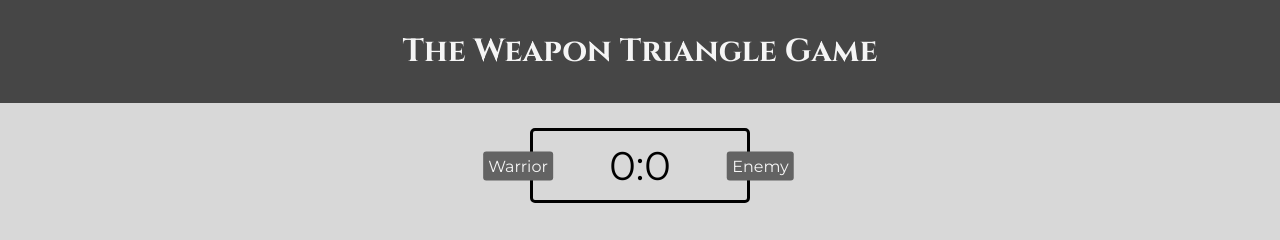
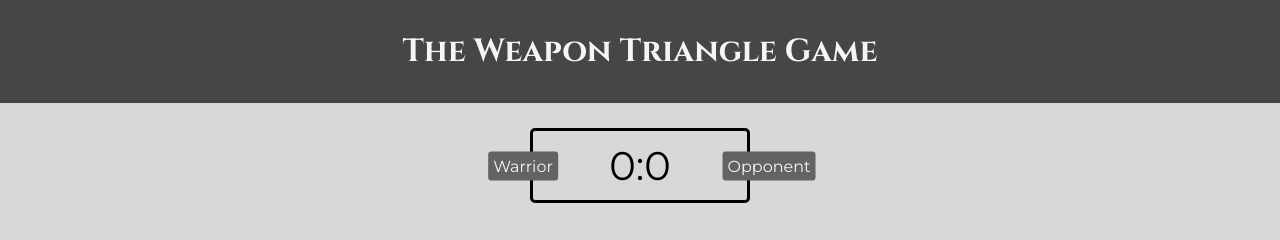
Before and after one commit to Bayoura/rock-paper-scissors, a plain HTML site: page index.html in a window 1280 px wide. Shown: the top 240 px of the page. Drawn offline with Linux system fonts and the light colour scheme.

Commit message:
change enemy to opponent

```diff
--- a/index.html
+++ b/index.html
@@ -9,7 +9,7 @@
 
         <div class="score-board">
             <div id="user-label" class="badge">Warrior</div>
-            <div id="computer-label" class="badge">Enemy</div>
+            <div id="computer-label" class="badge">Opponent</div>
             <span id="user-score">0</span>:<span id="computer-score">0</span>
         </div>
 
--- a/styles.css
+++ b/styles.css
@@ -42,11 +42,11 @@ header {
 }
 
 #user-label {
-    left: -15px;
+    left: -10px;
 }
 
 #computer-label {
-    right: -80px;
+    right: -115px;
 }
 
 .center {
```
